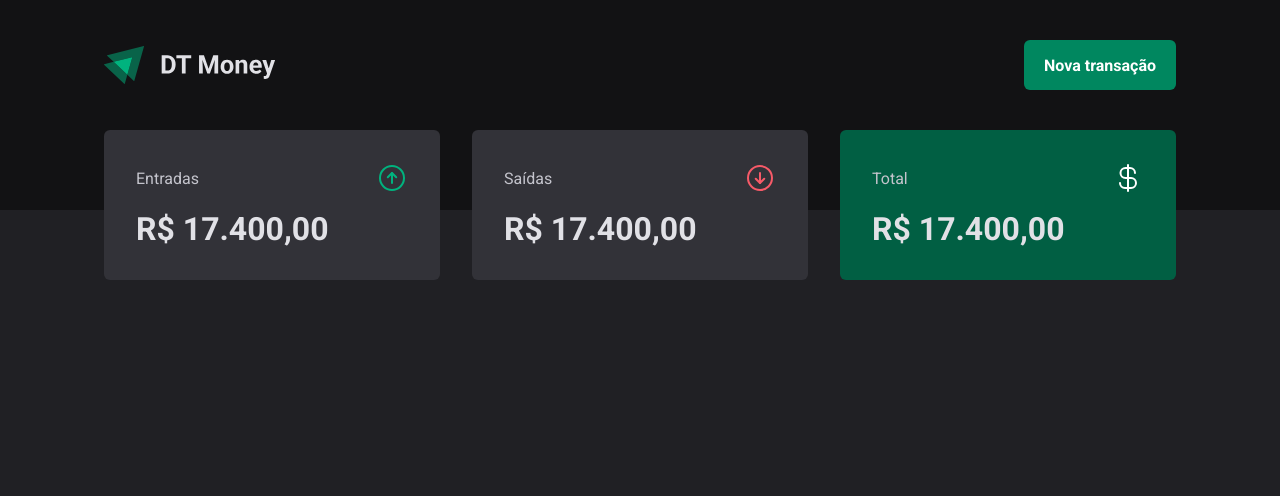
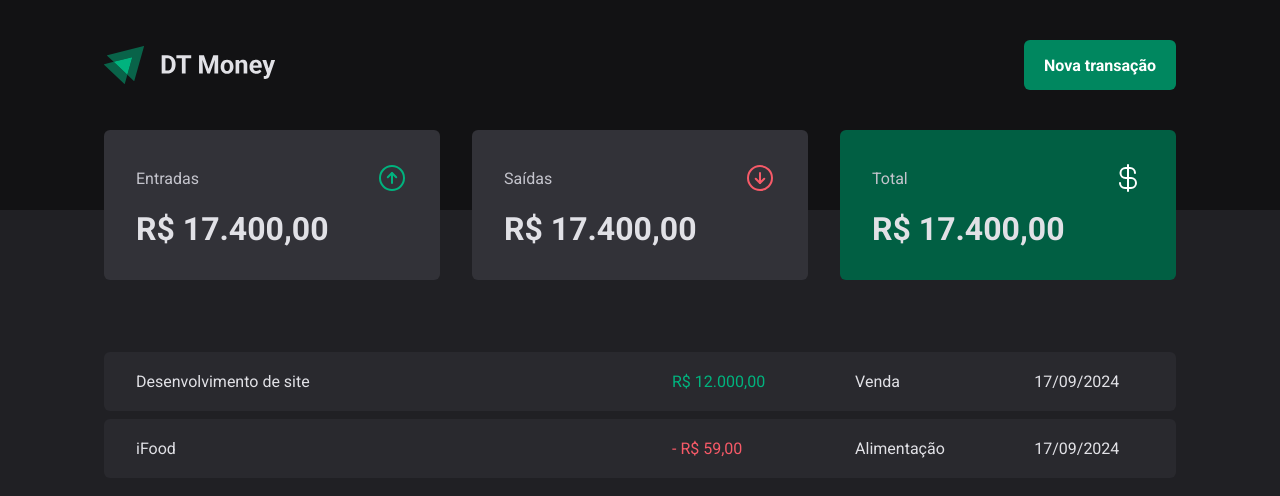
Before and after one commit to ledoctah/dt.money, a React (Vite) app: page / in a window 1280 px wide. Shown: the top 496 px of the page. Built offline with nearby package versions, Linux system fonts and the light colour scheme.

Commit message:
feat: add Transactions table

```diff
--- a/src/pages/Transactions/index.tsx
+++ b/src/pages/Transactions/index.tsx
@@ -1,11 +1,41 @@
 import { Header } from '../../components/Header';
 import { Summary } from '../../components/Summary';
+
+import {
+  PriceHighlight,
+  TransactionsContainer,
+  TransactionsTable,
+} from './style';
 
 export function Transactions() {
   return (
     <div>
       <Header />
       <Summary />
+
+      <TransactionsContainer>
+        <TransactionsTable>
+          <tbody>
+            <tr>
+              <td width="50%">Desenvolvimento de site</td>
+              <td>
+                <PriceHighlight variant="income">R$ 12.000,00</PriceHighlight>
+              </td>
+              <td>Venda</td>
+              <td>17/09/2024</td>
+            </tr>
+
+            <tr>
+              <td width="50%">iFood</td>
+              <td>
+                <PriceHighlight variant="outcome">- R$ 59,00</PriceHighlight>
+              </td>
+              <td>Alimentação</td>
+              <td>17/09/2024</td>
+            </tr>
+          </tbody>
+        </TransactionsTable>
+      </TransactionsContainer>
     </div>
   );
 }
--- a/src/pages/Transactions/style.ts
+++ b/src/pages/Transactions/style.ts
@@ -0,0 +1,41 @@
+import styled from 'styled-components';
+
+export const TransactionsContainer = styled.main`
+  width: 100%;
+  max-width: 1120px;
+  margin: 4rem auto 0;
+  padding: 0 1.5rem;
+`;
+
+export const TransactionsTable = styled.table`
+  width: 100%;
+  border-collapse: separate;
+  border-spacing: 0 0.5rem;
+  margin-top: 1.5rem;
+
+  td {
+    padding: 1.25rem 2rem;
+    background: ${props => props.theme['gray-700']};
+
+    &:first-child {
+      border-top-left-radius: 6px;
+      border-bottom-left-radius: 6px;
+    }
+
+    &:last-child {
+      border-top-right-radius: 6px;
+      border-bottom-right-radius: 6px;
+    }
+  }
+`;
+
+interface PriceHighlightProps {
+  variant: 'income' | 'outcome';
+}
+
+export const PriceHighlight = styled.span<PriceHighlightProps>`
+  color: ${props =>
+    props.variant === 'income'
+      ? props.theme['green-300']
+      : props.theme['red-300']};
+`;
```
